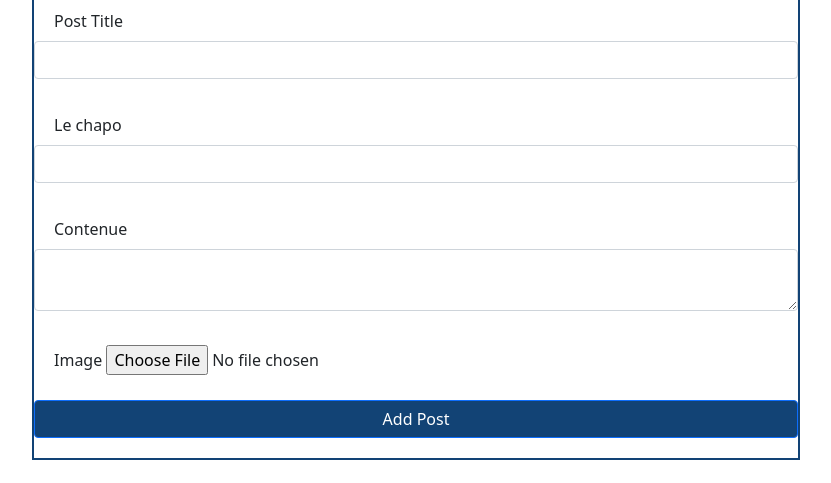
After one commit to Nmalsha/create_PHP_Blog, a PHP site: template views/admins/editpost.php in a window 1280 px wide. The commit adds this page. Shown: the part 317-800 px from the top of the page, without its empty margins (224-1055 px from the left). Run offline with PHP 8.4, Linux system fonts and the light colour scheme; the template is opened without the code that fills it, so the values that code supplies are empty; the visitor is signed in with stand-in values (Sample User, id 1); some libraries are stand-ins or nearby versions.

Commit message:
display images in page accueil and read views , creating edit post view

```diff
--- a/controllers/Admins.php
+++ b/controllers/Admins.php
@@ -87,6 +87,12 @@ public function delete($id){
 
    $this->render('delete');
 }
+public function editpost($id){
 
+  $this->loadModel('Post');
+   $post = $this->Post->getOnePost($id);
+
+   $this->render('editpost',['post'=>$post]);
+}
 
 }
--- /dev/null
+++ b/views/admins/editpost.php
@@ -0,0 +1,45 @@
+
+<div class="content">
+  <h3 class="page_title">Edit Posts</h3>
+<form action="" method="post"  enctype="multipart/form-data" >
+
+<div class="formwrapp">
+<div class="col-8 width ">
+<?php
+echo '<img class="card-img-top img_style" src="../../public/images/'.$post["postImage"].'" alt="card image">'
+     ?>
+            </div>
+
+        <div class="col-8 width ">
+                <label for="postTitle" class="form-label">Post Title</label>
+                <input type="text" class="form-control"  name="postTitle" placeholder="<?php echo $post['postTitle']?>">
+
+            </div>
+            <br>
+            <div class="col-8 width">
+                <label for="chapo" class="form-label">Le chapo</label>
+                <input type="text" class="form-control"  name="chapo" placeholder="<?php echo $post['postChapo']?>">
+
+            </div>
+            <br>
+            <div class="col-8 width">
+                <label for="contenue" class="form-label">Contenue</label>
+                <textarea class="form-control" placeholder="<?php echo $post['postContent']?>"  name="contenue"></textarea>
+
+            </div>
+            <br>
+            <div class="col-8 width">
+                <label for="file" class="form-label">Image</label>
+                <input type="file" name="fileToUpload" id="fileToUpload">
+            </div>
+            <button type="submit" name="submit" class="btn btn-primary btn_style">Add Post</button>
+</div>
+</form>
+
+</div>
+</div>
+</div>
+
+
+</body>
+</html>
--- a/views/posts/index.php
+++ b/views/posts/index.php
@@ -17,7 +17,7 @@ echo "<p> BONJOUR " . $_SESSION["username"]."  ".$_SESSION["id"]." </p>";
           <?php foreach ($posts as $post) { ?>
 
             <div class="card" style="width: 18rem;"  >
-              <img class="card-img-top img_style" src="images/imgactualites.jpg" alt="card image">
+              <img class="card-img-top img_style" src="../../public/images/<?php echo $post['postImage']?>" alt="card image">
                 <div class="card-body">
                   <a  href= "/posts/read/<?php echo $post['postId']?>" ><h5 class="card-title"><?php echo $post['postTitle']?></h5> </a>
                       <p class=""><?php echo $post['postCreatedOn']?></p>
```
Also changed, not shown: views/posts/read.php (+20 -3 lines).
